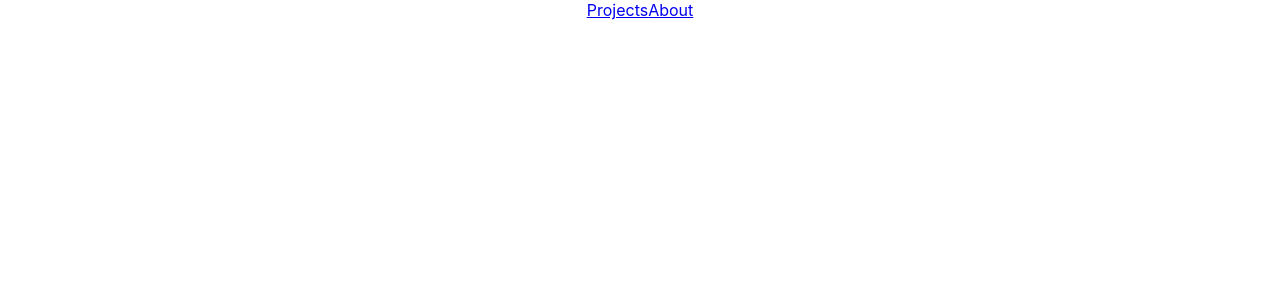
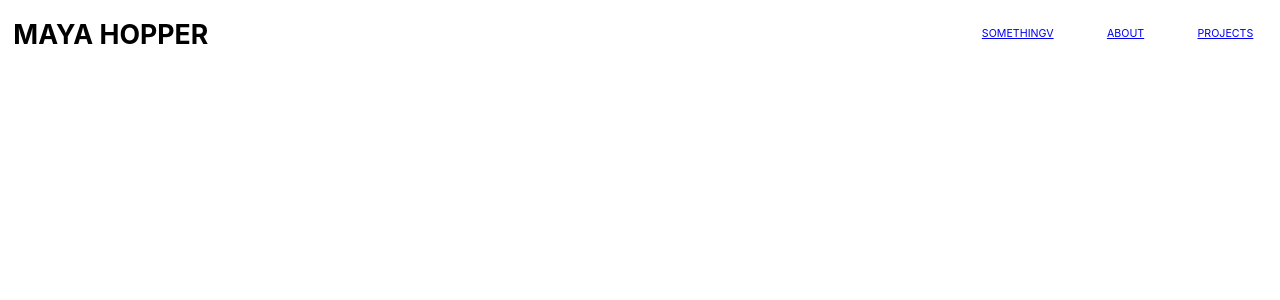
Before and after one commit to mayahopp/PortfolioWebsite, a React (Create React App) app in the folder portfolio/: page / in a window 1280 px wide. Shown: the top 300 px of the page. Built offline with nearby package versions, Linux system fonts and the light colour scheme.

Commit message:
added navbar

```diff
--- a/portfolio/src/App.js
+++ b/portfolio/src/App.js
@@ -3,6 +3,7 @@ import { BrowserRouter, Route, Link } from 'react-router-dom';
 import './App.css';
 import Projects from './Projects.js';
 import About from './About.js';
+import './Navbar.css';
 
 function App() {
   return (
@@ -13,12 +14,15 @@ function App() {
       <Route path='/Projects' component={Projects} />
       <Route path='/About' component={About} />
 
+      <h1>MAYA HOPPER </h1>
        <div className="navigation">
 
         <div className="navigation-sub">
           {/*Links */}
-          <Link to="/Projects" className="item">Projects</Link>
-          <Link to ="/About" className="item">About</Link>
+          <Link to="/Projects" className="item">PROJECTS</Link>
+          <Link to ="/About" className="item">ABOUT</Link>
+          <Link to ="/something" className="item">SOMETHINGV</Link>
+          <img src =""></img>
         </div>
       </div>
 
--- /dev/null
+++ b/portfolio/src/Navbar.css
@@ -0,0 +1,15 @@
+.navigation-sub .item {
+    font-size: 8pt;
+
+    margin: 20pt;
+    float: right;
+
+}
+
+h1{
+    font-size: 20pt;
+    float: left;
+    padding: 0pt;
+    margin-left: 10pt;
+
+}
```
